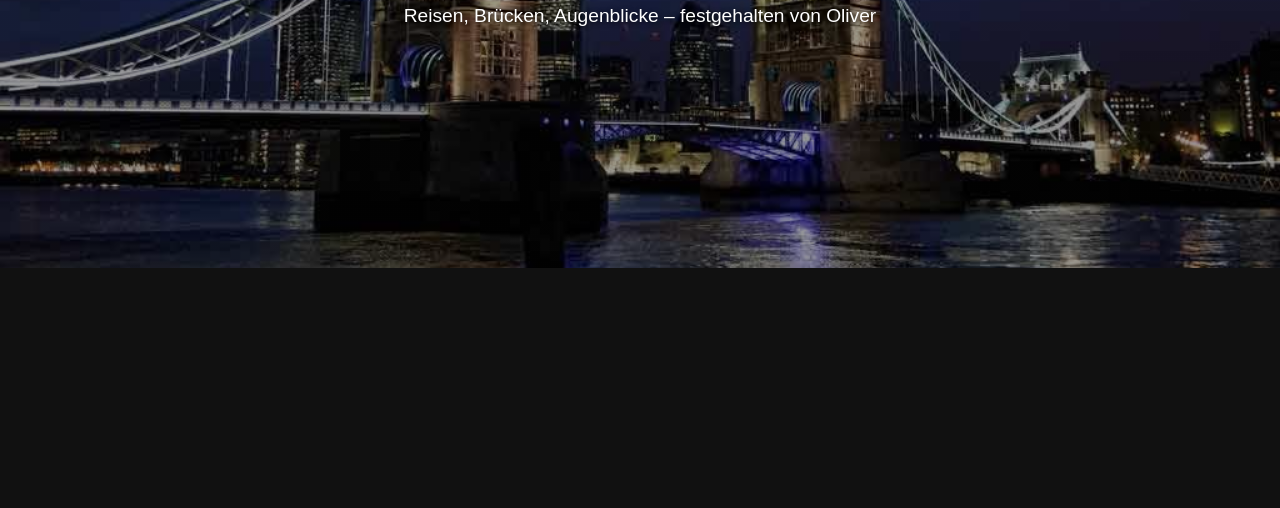
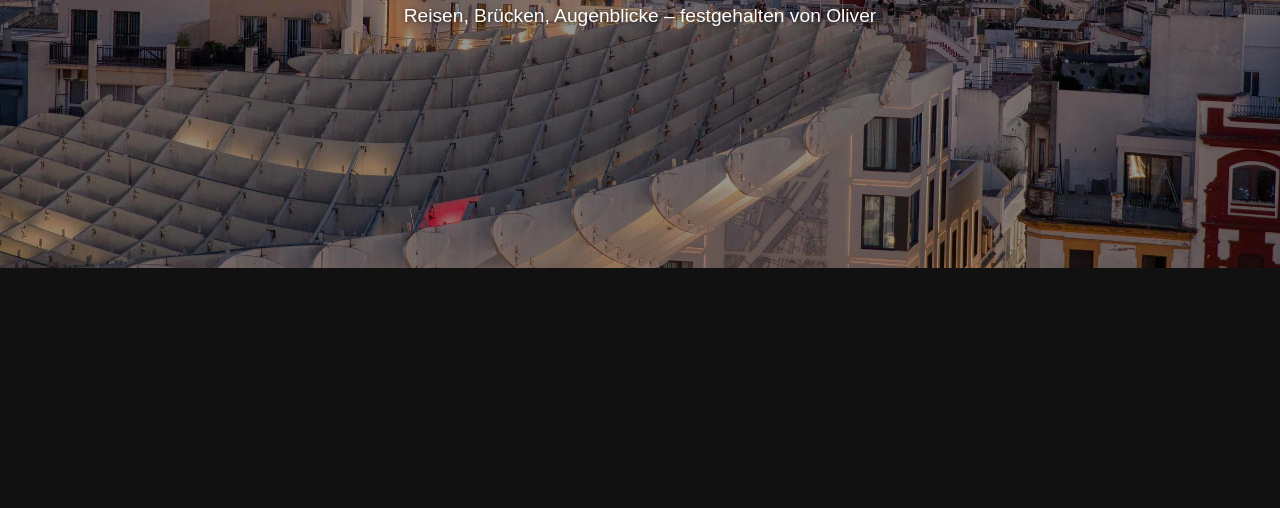
Before and after one commit to oliverelm/Bildtankstelle-WEB, a website: page index.html in a window 1280 px wide. Shown: the part 292-800 px from the top of the page. Drawn offline with Linux system fonts and the light colour scheme; no server answers.

Commit message:
Update index.html

```diff
--- a/index.html
+++ b/index.html
@@ -18,21 +18,61 @@
     </style>
 </head>
 <body>
-
 <div id="hero" class="hero-container">
     <h1>Die Welt mit meinen Augen</h1>
     <p>Reisen, Brücken, Augenblicke – festgehalten von Oliver</p>
 </div>
 
-<!-- Hier beginnt dein bisheriger Kategorien-Code -->
-<div id="kategorien-container">
-    <!-- Hier lädt dein Skript die Daten -->
+<!-- HIER KOMMT DEIN KATEGORIEN-BEREICH UND SKRIPT HIN -->
+<div id="kategorien-container" style="padding: 2rem; display: flex; flex-wrap: wrap; gap: 20px; justify-content: center;">
+    <!-- Deine dynamisch geladenen Kategorien aus Google Drive -->
 </div>
 
 <script>
-    const heroImages = ["hero-bruecke-hafen.jpg", "hero-sevilla.jpg", "hero-douro-tal.jpg", "hero-london-nacht.jpg"];
+    // 1. Logik für das zufällige Hero-Bild
+    const heroImages = [
+        "hero-bruecke-hafen.jpg",
+        "hero-bruecke-nacht-1.jpg",
+        "hero-douro-tal.jpg",
+        "hero-london-nacht.jpg",
+        "hero-london-tag.jpg",
+        "hero-paris-grand-palais.jpg",
+        "hero-paris-seine.jpg",
+        "hero-porto-abend.jpg",
+        "hero-porto-nacht.jpg",
+        "hero-sevilla.jpg"
+    ];
     const randomImage = heroImages[Math.floor(Math.random() * heroImages.length)];
     document.getElementById('hero').style.backgroundImage = `linear-gradient(rgba(0,0,0,0.4), rgba(0,0,0,0.4)), url('${randomImage}')`;
+
+    // 2. DEIN SKRIPT ZUM LADEN DER KATEGORIEN AUS DER API
+    async function loadCategories() {
+        try {
+            const response = await fetch('/api/categories');
+            const data = await response.json();
+            const container = document.getElementById('kategorien-container');
+            container.innerHTML = ''; // Vorherigen Inhalt leeren
+
+            // Schleife durch deine Google Drive Ordner/Kategorien
+            // (Passe diesen Teil an, je nachdem wie dein ursprüngliches Skript die Kacheln gebaut hat)
+            if (data.categories) {
+                data.categories.forEach(cat => {
+                    const card = document.createElement('div');
+                    card.style.cssText = "background: #222; border-radius: 8px; width: 250px; padding: 15px; text-align: center; cursor: pointer;";
+                    card.innerHTML = `
+                        <h3>${cat.name}</h3>
+                        <p>${cat.count || 0} Bilder</p>
+                    `;
+                    container.appendChild(card);
+                });
+            }
+        } catch (error) {
+            console.error("Fehler beim Laden der Kategorien:", error);
+        }
+    }
+
+    // Beim Laden der Seite ausführen
+    loadCategories();
 </script>
 
 </body>
```
